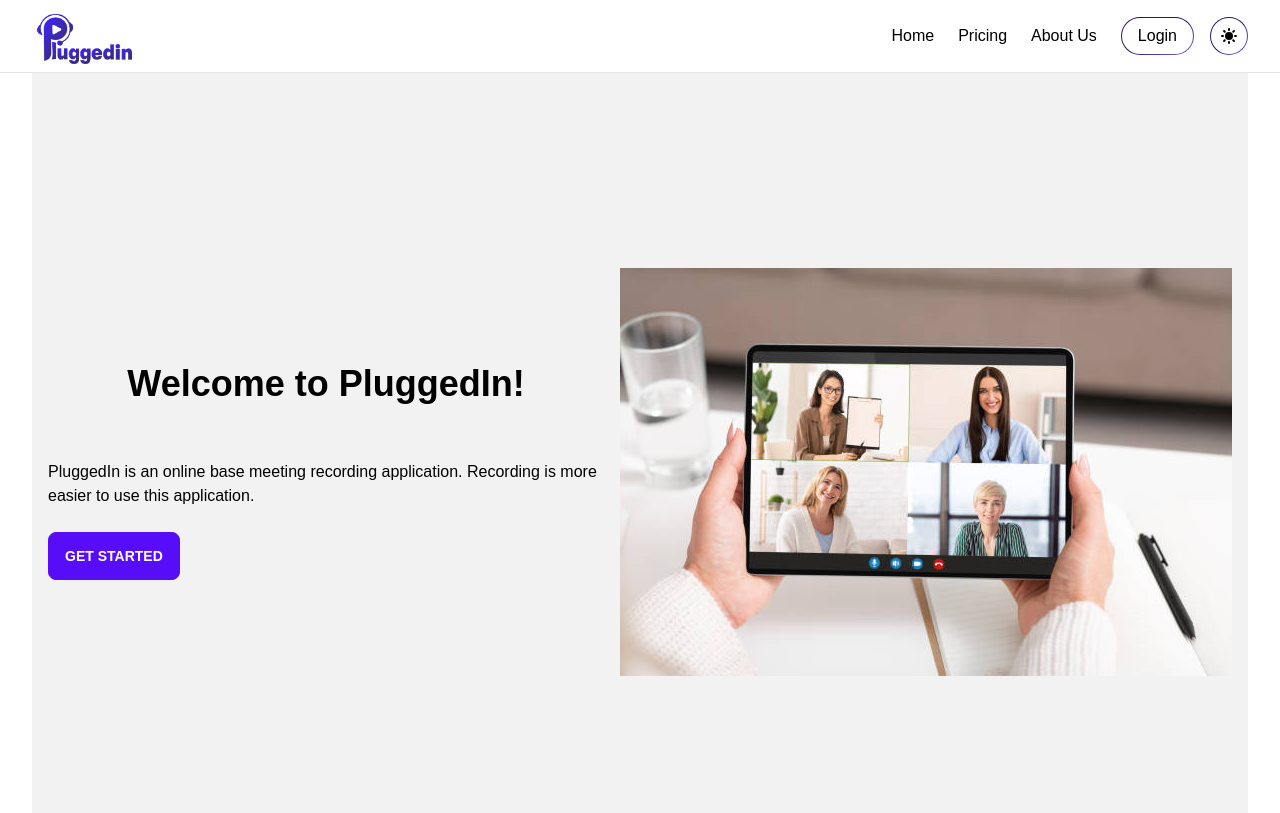
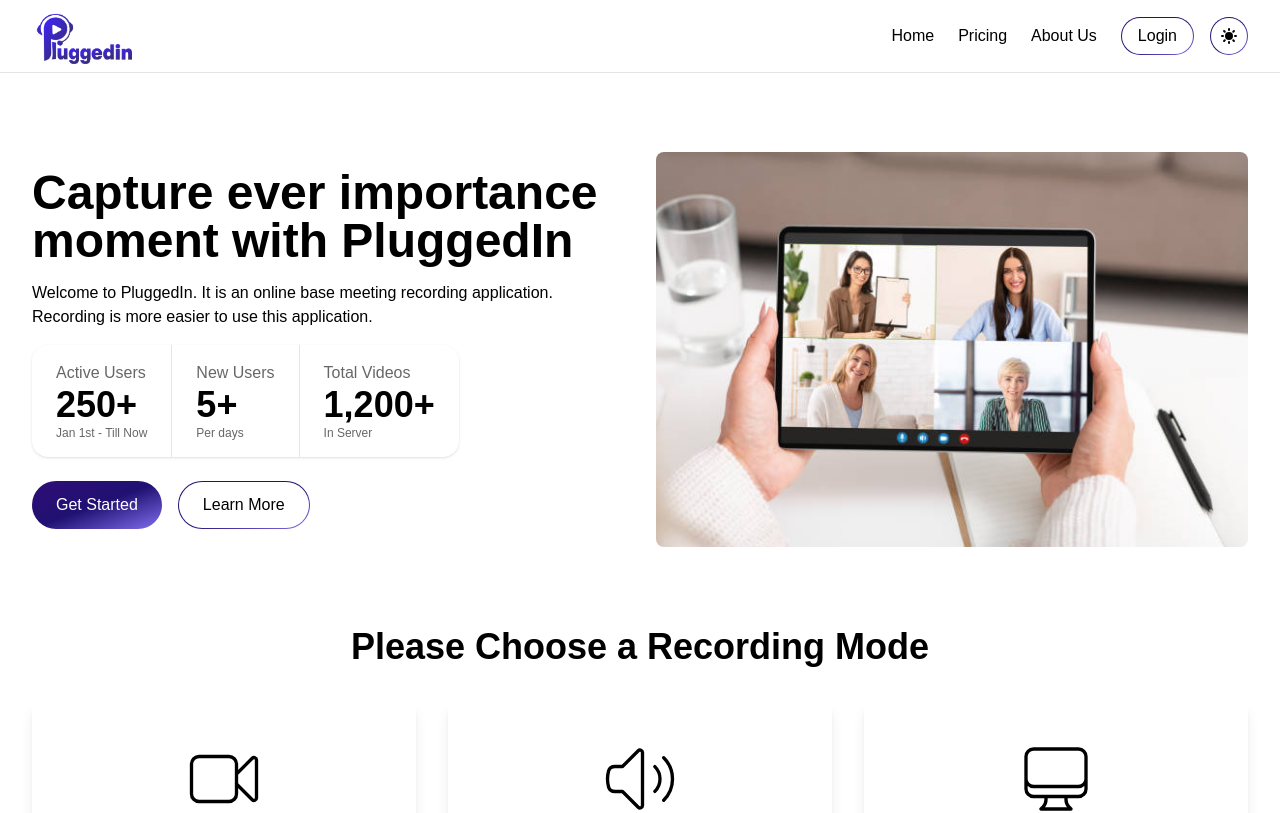
Before and after one commit to mdpahlovi/plugged-in, a Next.js app: page / in a window 1280 px wide. Shown: the top 813 px of the page. Built offline with nearby package versions, Linux system fonts and the light colour scheme.

Commit message:
Polish Home Page 02

```diff
--- /dev/null
+++ b/components/Button/Button.jsx
@@ -0,0 +1,14 @@
+import Link from "next/link";
+
+const Button = ({ children, href }) => {
+    return (
+        <Link
+            href={href}
+            class="px-6 py-3 text-white transition-all duration-300 rounded-full bg-gradient-to-br from-[#2F0D77] via-[#201172] to-[#816EEF]  hover:from-[#816EEF] hover:via-[#201172] hover:to-[#2F0D77] md:w-auto"
+        >
+            {children}
+        </Link>
+    );
+};
+
+export default Button;
--- a/components/Button/SecButton.js
+++ b/components/Button/SecButton.js
@@ -1,10 +1,14 @@
 import Link from "next/link";
 
-const SecButton = ({ children, href }) => {
+const SecButton = ({ children, href, sm }) => {
     return (
-        <Link href={href} className="relative p-[1px] flex items-center justify-center overflow-hidden group rounded-full">
+        <Link href={href} className="relative h-max p-[1px] flex items-center justify-center overflow-hidden group rounded-full">
             <span className="w-full h-full bg-gradient-to-br from-[#2F0D77] via-[#201172] to-[#816EEF]  group-hover:from-[#816EEF] group-hover:via-[#201172] group-hover:to-[#2F0D77] absolute"></span>
-            <span className="relative px-4 py-1.5 transition-all ease-out bg-base-100 rounded-full group-hover:bg-opacity-0 duration-400">
+            <span
+                className={`relative ${
+                    sm ? "px-4 py-1.5" : "px-6 py-[11px]"
+                } transition-all ease-out bg-base-100 rounded-full group-hover:bg-opacity-0 duration-400`}
+            >
                 <span className="relative text-base-content group-hover:text-white">{children}</span>
             </span>
         </Link>
--- a/components/Home/Hero.jsx
+++ b/components/Home/Hero.jsx
@@ -1,17 +1,38 @@
 import Image from "next/image";
 import heroImg from "../../public/logo/heroImage.jpg";
+import Button from "../Button/Button";
+import SecButton from "../Button/SecButton";
+
 const Hero = () => {
     return (
-        <div className="hero min-h-screen bg-base-200">
-            <div className="hero-content flex-col lg:flex-row-reverse">
-                <Image src={heroImg} alt="logo" />
-                <div className="w-full lg:w-1/2 text-center lg:text-left">
-                    <h1 className="text-4xl font-bold">Welcome to PluggedIn!</h1>
-                    <p className="py-6">PluggedIn is an online base meeting recording application. Recording is more easier to use this application.</p>
-                    <button className="btn btn-primary">Get Started</button>
+        <header className="section-gap grid lg:grid-cols-2 gap-x-6 xl:gap-x-8 gap-y-10 items-center">
+            <div className="space-y-4">
+                <h3 className="text-5xl font-extrabold text-left mb-0">Capture ever importance moment with PluggedIn</h3>
+                <p>Welcome to PluggedIn. It is an online base meeting recording application. Recording is more easier to use this application.</p>
+                <div className="stats stats-vertical sm:stats-horizontal shadow">
+                    <div className="stat">
+                        <div className="stat-title">Active Users</div>
+                        <div className="stat-value">250+</div>
+                        <div className="stat-desc">Jan 1st - Till Now</div>
+                    </div>
+                    <div className="stat">
+                        <div className="stat-title">New Users</div>
+                        <div className="stat-value">5+</div>
+                        <div className="stat-desc">Per days</div>
+                    </div>
+                    <div className="stat">
+                        <div className="stat-title">Total Videos</div>
+                        <div className="stat-value">1,200+</div>
+                        <div className="stat-desc">In Server</div>
+                    </div>
+                </div>
+                <div className="pt-2 flex gap-4">
+                    <Button href="/">Get Started</Button>
+                    <SecButton href="/">Learn More</SecButton>
                 </div>
             </div>
-        </div>
+            <Image src={heroImg} alt="logo" className="mx-auto rounded-lg w-full" />
+        </header>
     );
 };
 
--- a/components/Home/HowToRecord/HowToRecord.jsx
+++ b/components/Home/HowToRecord/HowToRecord.jsx
@@ -24,7 +24,7 @@ const HowToRecord = () => {
     return (
         <div className="section-gap max-w-screen-sm lg:max-w-full mx-auto grid gap-x-12 lg:grid-cols-2 items-center">
             <div>
-                <h1 className="text-left">How to Record Screen Online</h1>
+                <h1 className="lg:text-left">How to Record Screen Online</h1>
                 <RadioGroup value={plan} onChange={setPlan}>
                     {data.map((data, index) => (
                         <HowToRecordCard key={index} data={data} index={index} />
--- a/components/Home/Review/ReviewCard.jsx
+++ b/components/Home/Review/ReviewCard.jsx
@@ -20,7 +20,7 @@ const ReviewCard = ({ name, location, time, img, review }) => {
                 </div>
             </div>
             <div className="space-y-2 text-sm dark:text-gray-400 pt-4">
-                <p className="line-clamp-4 sm:line-clamp-3 lg:line-clamp-4 xl:line-clamp-3">{review}</p>
+                <p className="line-clamp-4 sm:line-clamp-3 lg:line-clamp-4 xl:line-clamp-3 2xl:line-clamp-2">{review}</p>
             </div>
         </div>
     );
--- a/components/Layout/Navbar.jsx
+++ b/components/Layout/Navbar.jsx
@@ -37,7 +37,9 @@ const Navbar = () => {
                     <div className="mr-2 hidden md:flex gap-6">
                         <NavItems />
                     </div>
-                    <SecButton href="/login">Login</SecButton>
+                    <SecButton href="/login" sm>
+                        Login
+                    </SecButton>
                     <ThemeToggle />
                     <label className="swap swap-rotate md:hidden">
                         <input type="checkbox" onClick={() => setOpen(!open)} />
```
